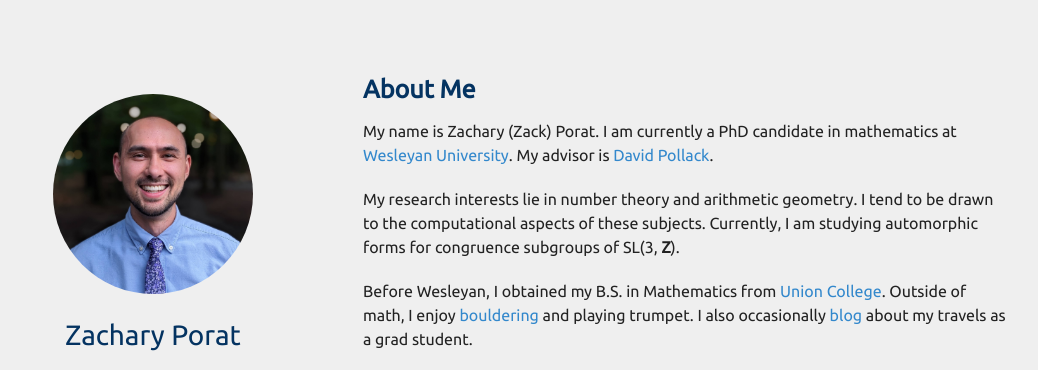
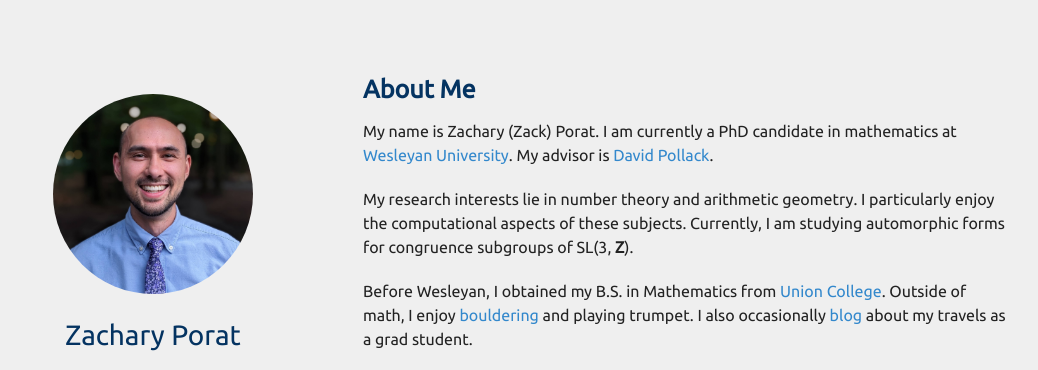
Before and after one commit to zporat/zporat.github.io, a Jekyll site: the page built from index.md, in a window 1280 px wide and 900 px high. Shown: the top 370 px of the window, without its empty margins (102-1140 px from the left). Built offline with Jekyll 4.4.1, drawn with Linux system fonts in a browser that asks for light colours; nearby versions of some CDN libraries; a style sheet for code colours, icons or effects is not loaded; our own code applies the rules of GitHub Pages for plain Markdown files.

Commit message:
cv and home update

```diff
--- a/index.md
+++ b/index.md
@@ -6,7 +6,7 @@
 
 My name is Zachary (Zack) Porat.  I am currently a PhD candidate in mathematics at [Wesleyan University](https://www.wesleyan.edu/mathcs/).  My advisor is [David Pollack](https://dpollack.web.wesleyan.edu/).
 
-My research interests lie in number theory and arithmetic geometry.  I tend to be drawn to the computational aspects of these subjects.  Currently, I am studying automorphic forms for congruence subgroups of SL(3, **Z**).
+My research interests lie in number theory and arithmetic geometry.  I particularly enjoy the computational aspects of these subjects.  Currently, I am studying automorphic forms for congruence subgroups of SL(3, **Z**).
 
 Before Wesleyan, I obtained my B.S. in Mathematics from [Union College](https://www.union.edu/mathematics).  Outside of math, I enjoy [bouldering](https://zporat.github.io/files/pictures/bouldering.jpg) and playing trumpet.  I also occasionally [blog](https://zporat.github.io/blog.html) about my travels as a grad student.
 
```
Also changed, not shown: 1 other file.
